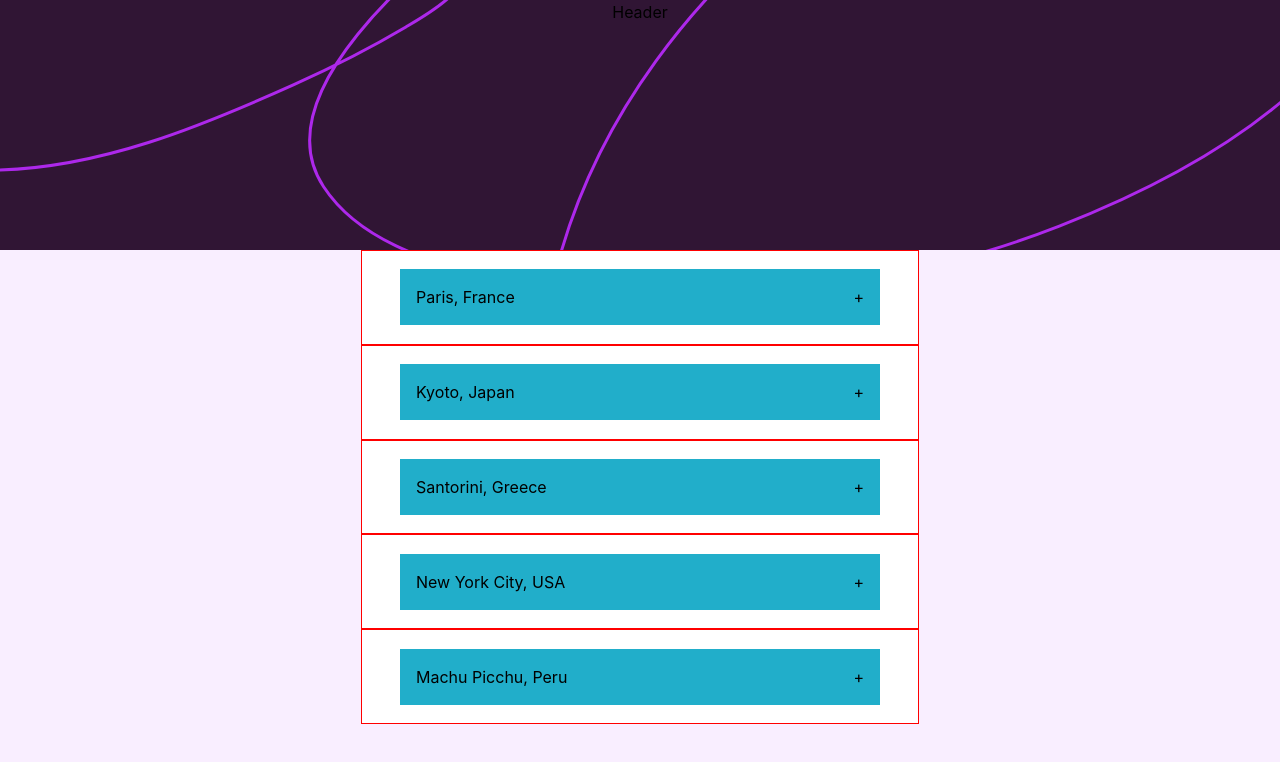
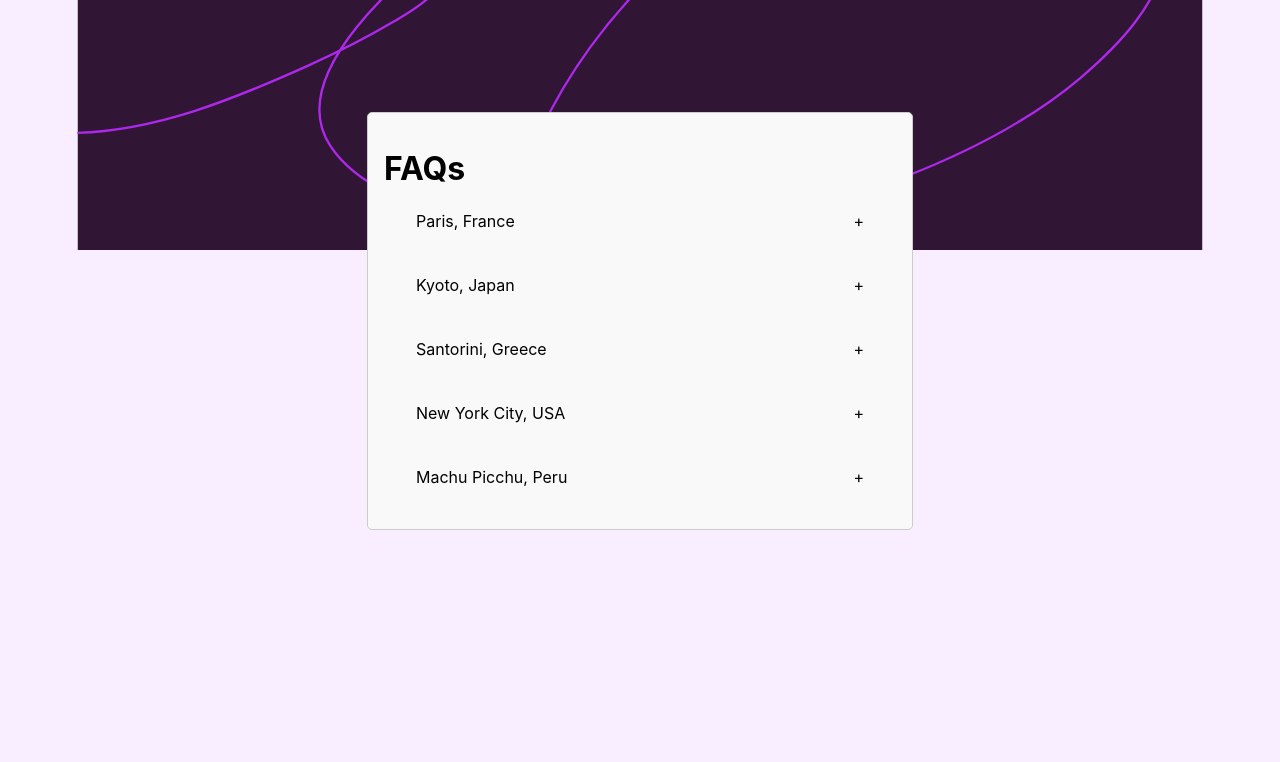
Before and after one commit to daltobello/faq-accordion, a React (Vite) app: page / in a window 1280 px wide. Shown: the top 762 px of the page. Built offline with nearby package versions, Linux system fonts and the light colour scheme.

Commit message:
Adjust style to match comp

```diff
--- a/src/components/AccordionCard/AccordionCard.css
+++ b/src/components/AccordionCard/AccordionCard.css
@@ -2,31 +2,45 @@
   display: flex;
   flex-direction: column;
   color: black;
-  justify-content: center;
-  padding: 3%;
-  background-color: white;
+  justify-content: space-between;
+  /* align-items: center; */
+  padding: 0.5em 1em;
+  /* background-color: white; */
   width: 30em;
-  height: 1em;
-  border: solid 1px red;
+  height: 2em;
+  /* border: solid 1px red; */
+  margin-bottom: 1em;
+  overflow: hidden; /* Hide overflowing content */
+  transition: height 0.3s ease; /* Add transition for smooth height change */
 }
 
 .accordion-title {
   display: flex;
-  flex-direction: row;
   justify-content: space-between;
+  align-items: center;
   cursor: pointer;
-  background-color: #21aeca;
+  padding: 0.5em 1em;
+  /* border: 1px solid #ccc; */
+  border-radius: 5px;
+  background-color: #f9f9f9;
 }
 
 .accordion-title:hover {
-  background-color: #3ab4cc;
+  background-color: #eaeaea;
 }
 
-.accordion-title,
+/* .accordion-title,
 .accordion-content {
   padding: 1rem;
+} */
+
+.accordion-content {
+  padding: 0.5em 1em;
+  border: 1px solid #ccc;
+  border-radius: 5px;
+  background-color: #f9f9f9;
 }
 
-.accordion-content {
-  background-color: #39b9d2;
+.accordion-item.open {
+  height: auto; /* Allow the container to expand to fit the content */
 }
--- a/src/components/AccordionCard/AccordionCard.jsx
+++ b/src/components/AccordionCard/AccordionCard.jsx
@@ -6,12 +6,14 @@ function AccordionCard({ title, content }) {
   const [isOpen, setIsOpen] = useState(false);
 
   return (
-    <div className="accordion-item">
+    <div className={`accordion-item ${isOpen ? 'open' : ''}`}>
       <div className="accordion-title" onClick={() => setIsOpen(!isOpen)}>
         <div>{title}</div>
         <div>{isOpen ? '-' : '+'}</div>
       </div>
-      {isOpen && <p className="accordion-content">{content}</p>}
+      <div className="accordion-content">
+        <p>{content}</p>
+      </div>
     </div>
   );
 }
--- a/src/components/App/App.css
+++ b/src/components/App/App.css
@@ -1,5 +1,29 @@
+.app {
+  background-image: url('/src/assets/images/background-pattern-desktop.svg');
+  background-size: 100% 250px;
+  background-repeat: no-repeat;
+  background-position: top;
+}
+
 .accordion-wrapper {
   display: flex;
   align-items: center;
+  justify-content: center;
   flex-direction: column;
+  padding-top: 5em;
 }
+
+.accordion {
+  margin-top: 2em;
+  padding: 1em;
+  border: 1px solid #ccc;
+  border-radius: 5px;
+  background-color: #f9f9f9;
+}
+
+.faqs-heading {
+  padding: 0px;
+  margin: 0px;
+  text-align: left;
+  margin-top: 0.5em;
+}
--- a/src/components/App/App.jsx
+++ b/src/components/App/App.jsx
@@ -2,18 +2,21 @@ import { useState } from 'react';
 import accordionData from '../../AccordionData/AccordionData';
 import AccordionCard from '../AccordionCard/AccordionCard';
 import './App.css';
-import Header from '../Header/Header';
+// import Header from '../Header/Header';
 
 function App() {
   const [accordionFacts, setAccordionFacts] = useState(accordionData);
 
   return (
-    <div className='app'>
-      <Header />
-      <div className='accordion-wrapper'>
-        {accordionFacts.map(({ title, content }) => (
-          <AccordionCard title={title} content={content} />
-        ))}
+    <div className="app">
+      {/* <Header /> */}
+      <div className="accordion-wrapper">
+        <div className="accordion">
+          <h1 className="faqs-heading">FAQs</h1>
+          {accordionFacts.map(({ title, content }) => (
+            <AccordionCard title={title} content={content} />
+          ))}
+        </div>
       </div>
     </div>
   );
--- a/src/components/Header/Header.css
+++ b/src/components/Header/Header.css
@@ -1,5 +1,5 @@
-.header {
+/* .header {
   width: 100%;
   height: 250px;
   background-image: url('/src/assets/images/background-pattern-desktop.svg');
-}
+} */
```
